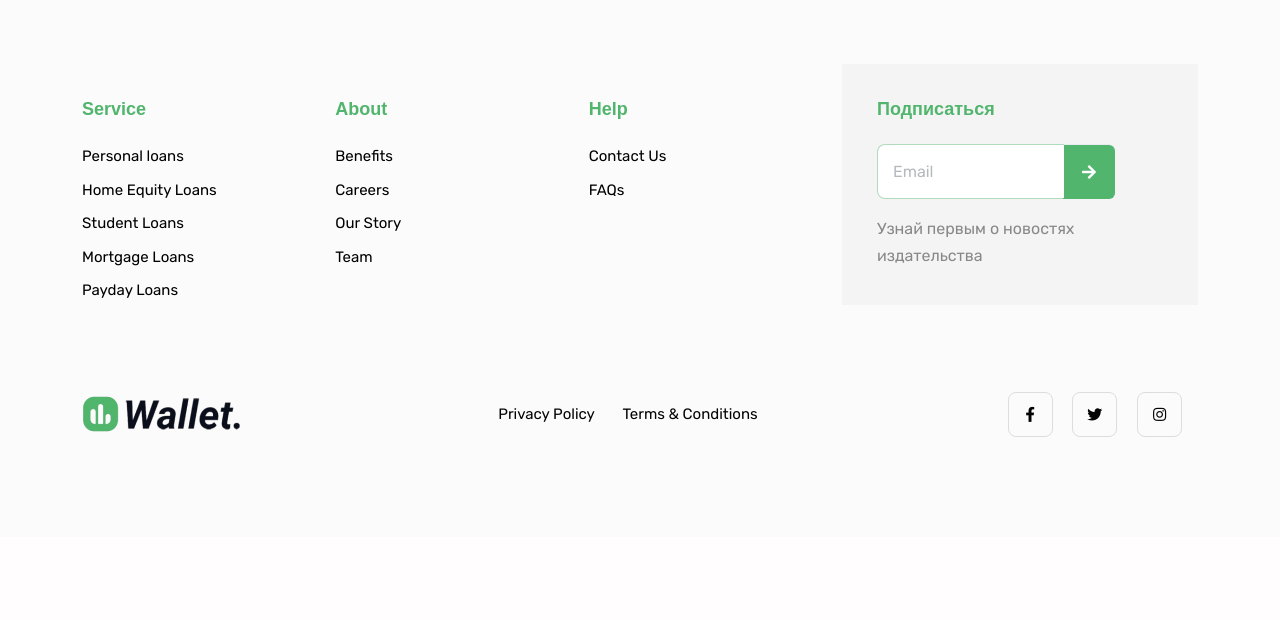
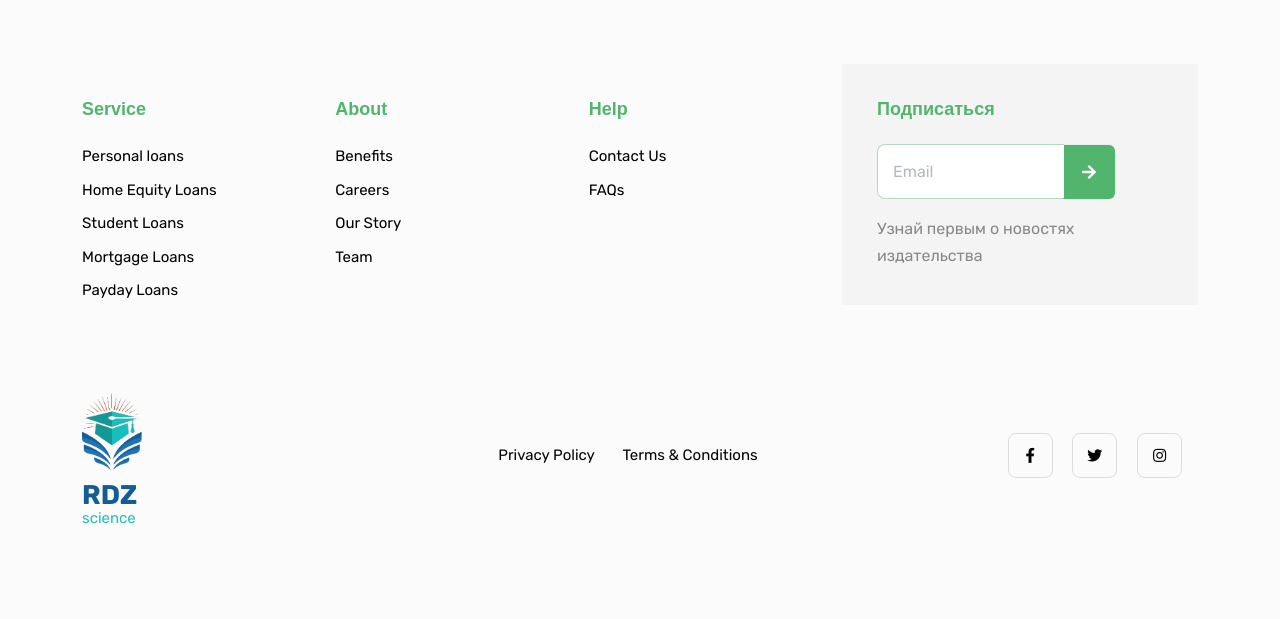
Before and after one commit to VladlenKhan/ssrg, a Django app: page /about_article1/ in a window 1280 px wide. Shown: the part 1037-1656 px from the top of the page. Before the commit the page ends 1474 px from the top, so only its background shows below. Run offline with Django 3.2, Linux system fonts and the light colour scheme; some libraries are stand-ins or nearby versions.

Commit message:
'newchange3'

```diff
--- a/app/templates/base.html
+++ b/app/templates/base.html
@@ -19,8 +19,9 @@
     <link rel="stylesheet" href="{% static 'plugins/font-awesome/brands.css' %}">
     <link rel="stylesheet" href="{% static 'plugins/font-awesome/solid.css' %}">
 
+    <link rel="shortcut icon" href="{% static 'images/logordz.png' %}" type="image/x-icon">
     <link rel="stylesheet" href="{% static 'css/style.css' %}">
-    <title>Internauka</title>
+    <title>RDZ-SCIENCE</title>
     <style>
         .blog-image{
           width: 100%;
@@ -201,9 +202,15 @@
             <div class="row align-items-center mt-5 text-center text-md-start">
                 <div class="col-lg-4">
                     <a href="/">
-                        <img loading="prelaod" decoding="async" class="img-fluid" width="160"
-                            src="{% static 'images/logo.png' %}" alt="Wallet">
+                        <img loading="prelaod" decoding="async" class="img-fluid" width="60"
+                            src="{% static 'images/logordz.png' %}"  alt="Wallet">
+
+
                     </a>
+                    <div>
+                    <div style="color:#145c94;font-weight: 900; font-size:27px;">RDZ</div>
+                    <div style="color:#28bdbe;line-height:1px;">science</div>
+                    </div>
                 </div>
                 <div class="col-lg-4 col-md-6 mt-4 mt-lg-0">
                     <ul class="list-unstyled list-inline mb-0 text-lg-center">
```
